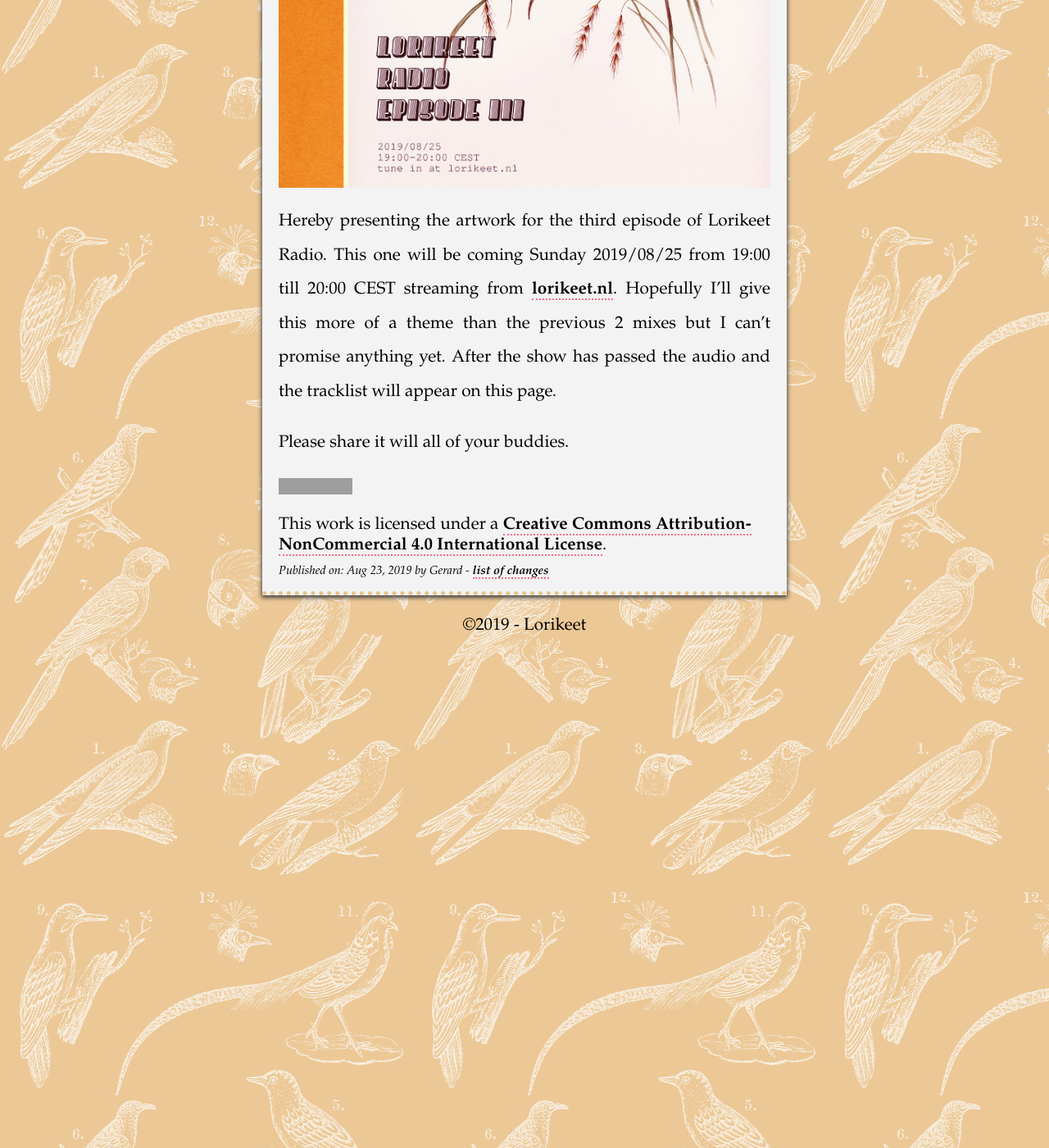
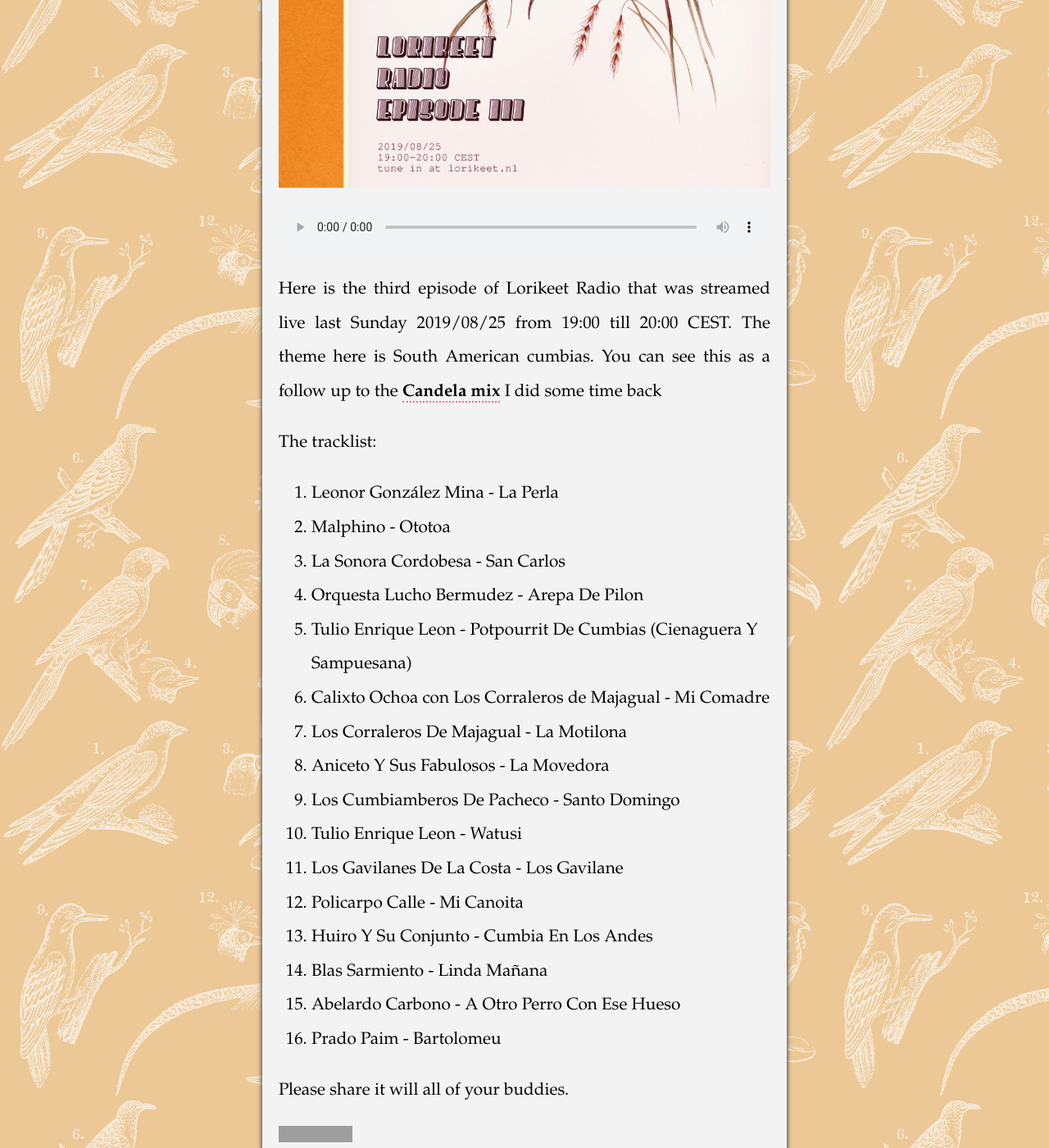
Before and after one commit to grdw/lorikeet, a Jekyll site: the page built from _posts/2019-08-23-lorikeet-radio-episode-iii.md, in a window 1280 px wide and 1400 px high, scrolled down 573 px. Shown: the whole window at 82% size. Built offline with Jekyll 4.4.1, drawn with Linux system fonts in a browser that asks for light colours; grey boxes are pictures that could not be loaded.

Commit message:
add content for episode III

```diff
--- a/_data/radio_shows.yaml
+++ b/_data/radio_shows.yaml
@@ -1,7 +1,9 @@
 front: &front
-  name: "Lorikeet Radio - Episode II - 2019/07/27"
-  link: "https://archive.org/download/20190727lorikeetradioepisodeii/20190727-lorikeet-radio-episode-II"
+  name: "Lorikeet Radio - Episode III - 2019/08/25"
+  link: "https://archive.org/download/20190825lorikeetradioepisodeiii/2019-08-25-lorikeet-radio-episode-iii"
 shows:
   - name: "Lorikeet Radio - Episode I - 2019/06/30"
     link: "https://archive.org/download/20190630lorikeetradioepisodei/20190630-lorikeet-radio-episode-I"
+  - name: "Lorikeet Radio - Episode II - 2019/07/27"
+    link: "https://archive.org/download/20190727lorikeetradioepisodeii/20190727-lorikeet-radio-episode-II"
   - *front
--- a/_posts/2019-08-23-lorikeet-radio-episode-iii.md
+++ b/_posts/2019-08-23-lorikeet-radio-episode-iii.md
@@ -7,6 +7,30 @@
 
 <img class='cover' src="{{ page.cover }}"/>
 
-Hereby presenting the artwork for the third episode of Lorikeet Radio. This one will be coming Sunday 2019/08/25 from 19:00 till 20:00 CEST streaming from [lorikeet.nl](/). Hopefully I'll give this more of a theme than the previous 2 mixes but I can't promise anything yet. After the show has passed the audio and the tracklist will appear on this page.
+<audio controls>
+  <source src="{{ site.data.radio_shows.shows[2].link }}.ogg" type="audio/ogg">
+  <source src="{{ site.data.radio_shows.shows[2].link }}.mp3" type="audio/mp3">
+</audio>
+
+Here is the third episode of Lorikeet Radio that was streamed live last Sunday 2019/08/25 from 19:00 till 20:00 CEST. The theme here is South American cumbias. You can see this as a follow up to the [Candela mix](https://www.mixcloud.com/lorikeet/candela/) I did some time back
+
+The tracklist:
+
+1. Leonor González Mina - La Perla
+2. Malphino - Ototoa
+3. La Sonora Cordobesa - San Carlos
+4. Orquesta Lucho Bermudez - Arepa De Pilon
+5. Tulio Enrique Leon - Potpourrit De Cumbias (Cienaguera Y Sampuesana)
+6. Calixto Ochoa con Los Corraleros de Majagual - Mi Comadre
+7. Los Corraleros De Majagual - La Motilona
+8. Aniceto Y Sus Fabulosos - La Movedora
+9. Los Cumbiamberos De Pacheco - Santo Domingo
+10. Tulio Enrique Leon - Watusi
+11. Los Gavilanes De La Costa - Los Gavilane
+12. Policarpo Calle - Mi Canoita
+13. Huiro Y Su Conjunto - Cumbia En Los Andes
+14. Blas Sarmiento - Linda Mañana
+15. Abelardo Carbono - A Otro Perro Con Ese Hueso
+16. Prado Paim - Bartolomeu
 
 Please share it will all of your buddies.
```
Also changed, not shown: img/radio/front.jpg.
